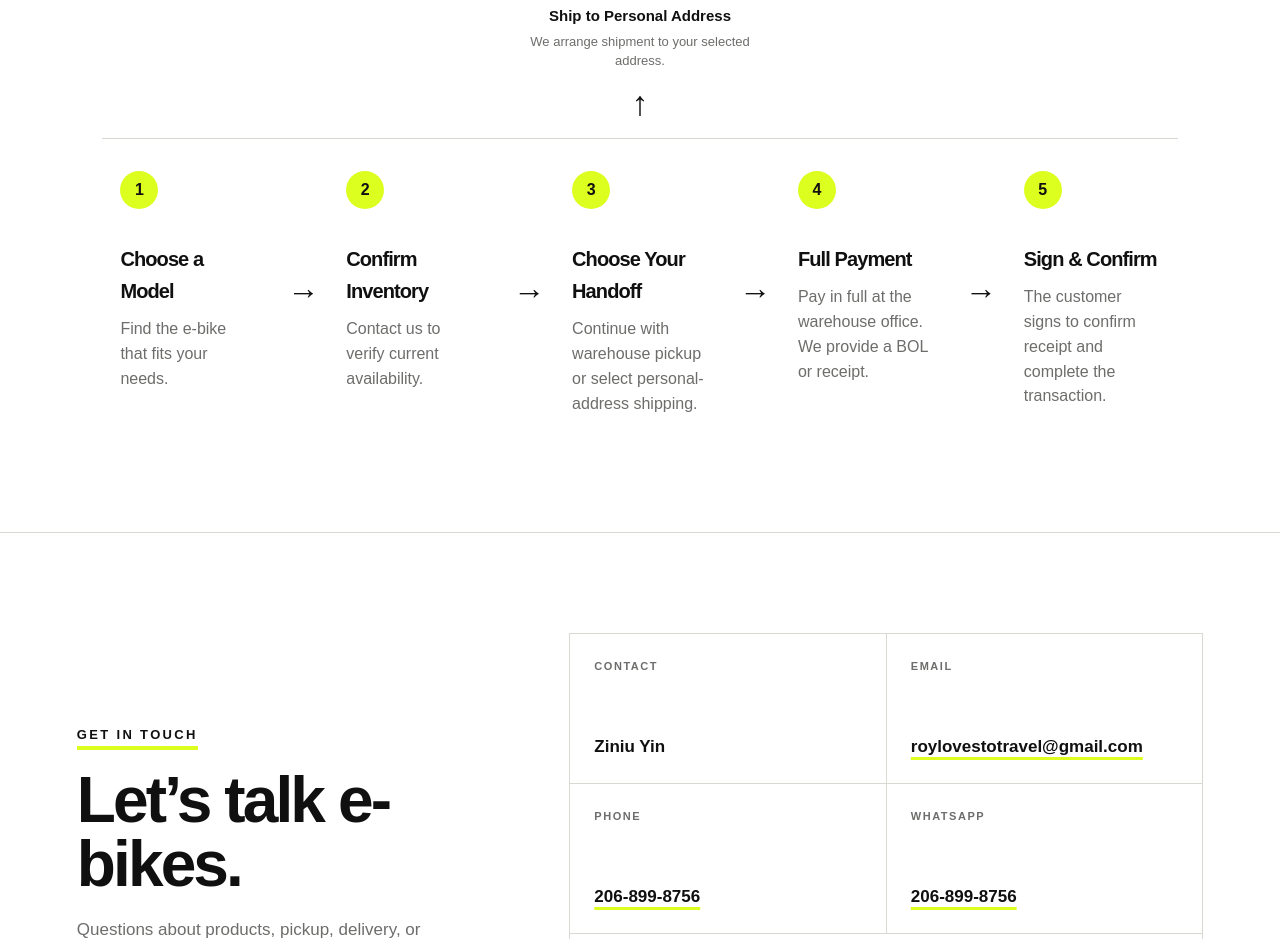
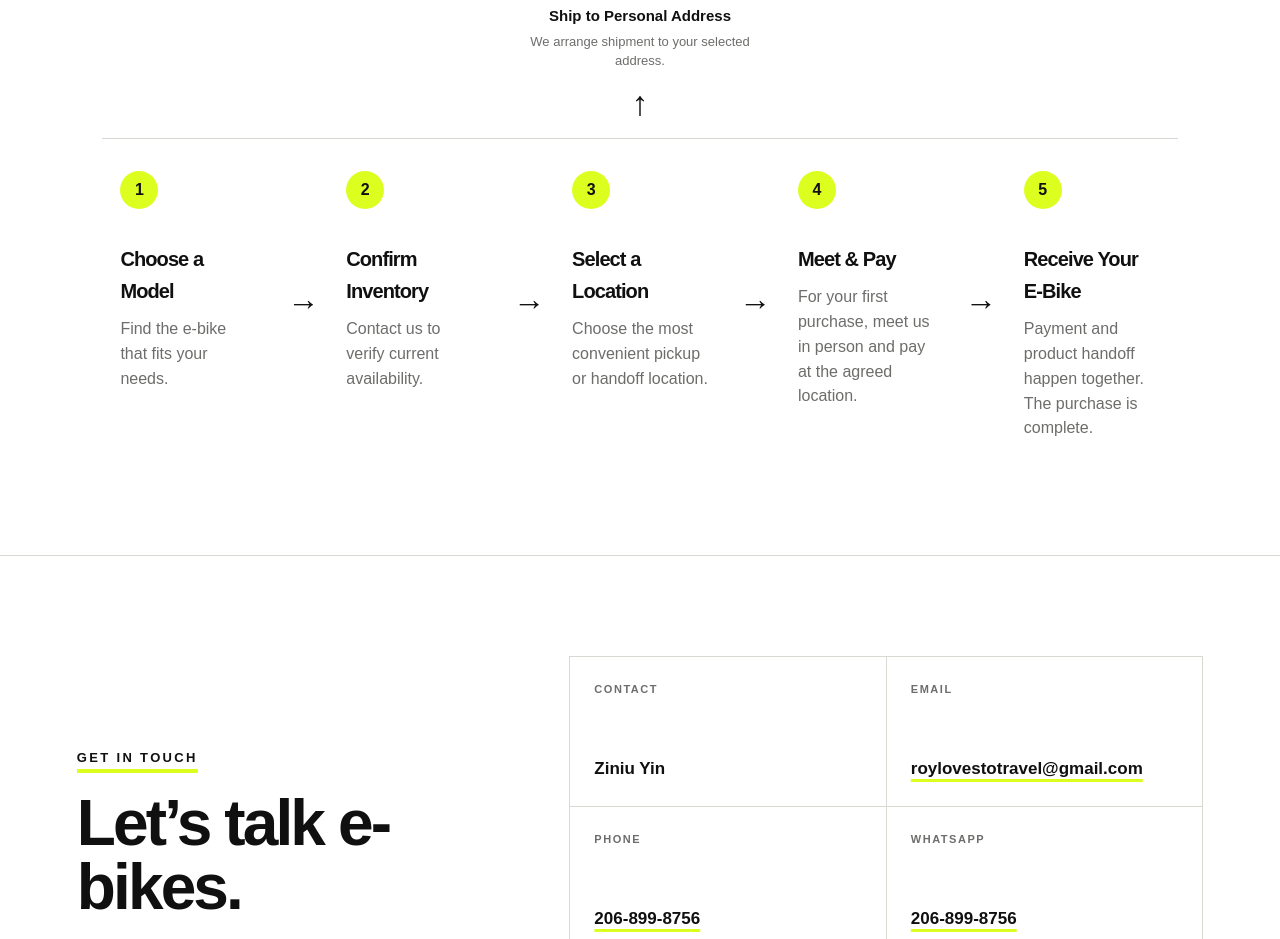
Before and after one commit to roylovestotravel-bit/treasure, a plain HTML site: page index.html in a window 1280 px wide. Shown: the part 3920-4859 px from the top of the page. Drawn offline with Linux system fonts and the light colour scheme.

Commit message:
Restore original five-step purchase wording

```diff
--- a/index.html
+++ b/index.html
@@ -390,9 +390,9 @@ View Details
 <div class="process-steps">
 <article class="process-step"><span class="step-number">1</span><h3>Choose a Model</h3><p>Find the e-bike that fits your needs.</p></article>
 <article class="process-step"><span class="step-number">2</span><h3>Confirm Inventory</h3><p>Contact us to verify current availability.</p></article>
-<article class="process-step has-paths"><span class="step-number">3</span><h3>Choose Your Handoff</h3><p>Continue with warehouse pickup or select personal-address shipping.</p><div class="shipping-branch"><strong>Ship to Personal Address</strong><span>We arrange shipment to your selected address.</span></div></article>
-<article class="process-step"><span class="step-number">4</span><h3>Full Payment</h3><p>Pay in full at the warehouse office. We provide a BOL or receipt.</p></article>
-<article class="process-step"><span class="step-number">5</span><h3>Sign &amp; Confirm</h3><p>The customer signs to confirm receipt and complete the transaction.</p></article>
+<article class="process-step has-paths"><span class="step-number">3</span><h3>Select a Location</h3><p>Choose the most convenient pickup or handoff location.</p><div class="shipping-branch"><strong>Ship to Personal Address</strong><span>We arrange shipment to your selected address.</span></div></article>
+<article class="process-step"><span class="step-number">4</span><h3>Meet &amp; Pay</h3><p>For your first purchase, meet us in person and pay at the agreed location.</p></article>
+<article class="process-step"><span class="step-number">5</span><h3>Receive Your E-Bike</h3><p>Payment and product handoff happen together. The purchase is complete.</p></article>
 </div>
 </section>
 
```
